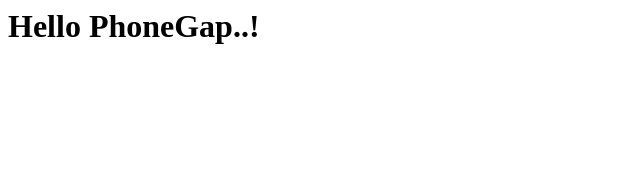
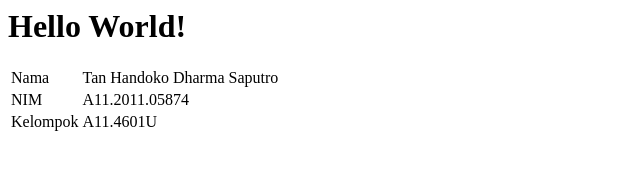
Before and after one commit to dharmasaputro/mobile, a plain HTML site: page index.html in a window 1280 px wide. Shown: the whole page, without its empty margins (0-640 px from the left). Drawn offline with Linux system fonts and the light colour scheme.

Commit message:
Update index.html

```diff
--- a/index.html
+++ b/index.html
@@ -1,7 +1,19 @@
-    <title>Home</title>
-    <script charset="utf-8" src="phonegap-1.2.0.js" type="text/javascript">
-    </script>
+<title>Home</title>
+<script charset="utf-8" src="phonegap-1.2.0.js" type="text/javascript"></script>
     <form id="form1">
-    <h1>
-    Hello PhoneGap..!</h1>
+        <h1>Hello World!</h1>
+        <table>
+            <tr>
+               <td>Nama</td>
+               <td>Tan Handoko Dharma Saputro</td>
+            </tr>
+            <tr>
+               <td>NIM</td>
+               <td>A11.2011.05874</td>
+            </tr>
+            <tr>
+               <td>Kelompok</td>
+               <td>A11.4601U</td>
+            </tr>
+        </table>
     </form>
```
